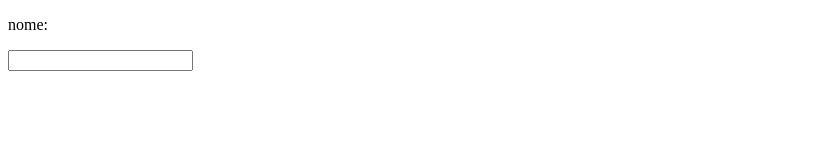
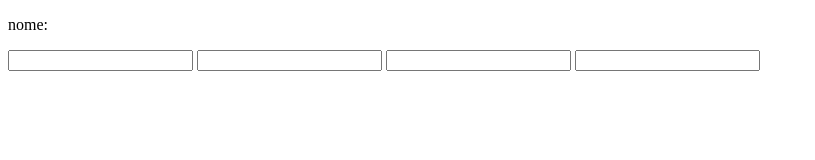
Before and after one commit to luiz-caue-bernardo2000/trabalho-la, a plain HTML site: page index.html in a window 1280 px wide. Shown: the whole page, without its empty margins (0-815 px from the left). Drawn offline with Linux system fonts and the light colour scheme.

Commit message:
index.html

```diff
--- a/index.html
+++ b/index.html
@@ -9,6 +9,9 @@
     <form action="" method="post">
         <p>nome:</p>
         <input type="text" name="nome" id="">
+        <input type="email" name="email">
+        <input type="number" name="CPF">
+        <input type="text" name="" id="">
     </form>
 </body>
 </html>
```
